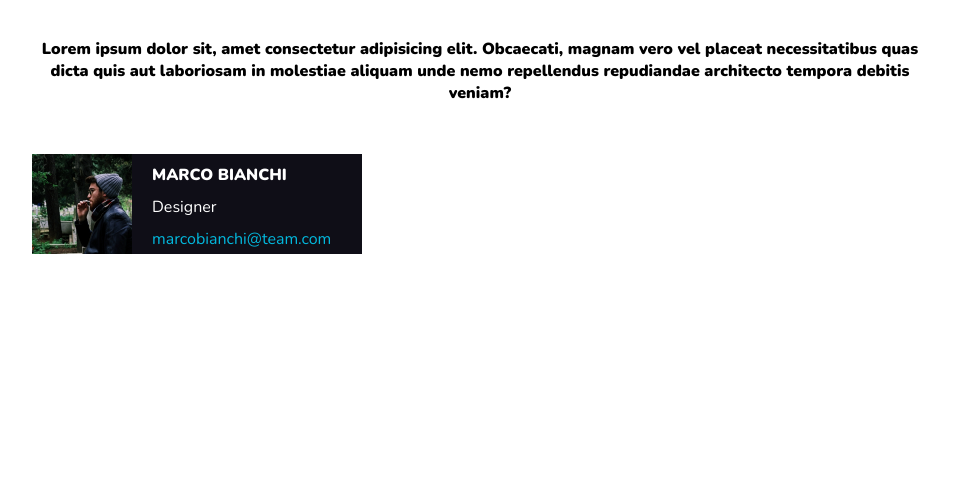
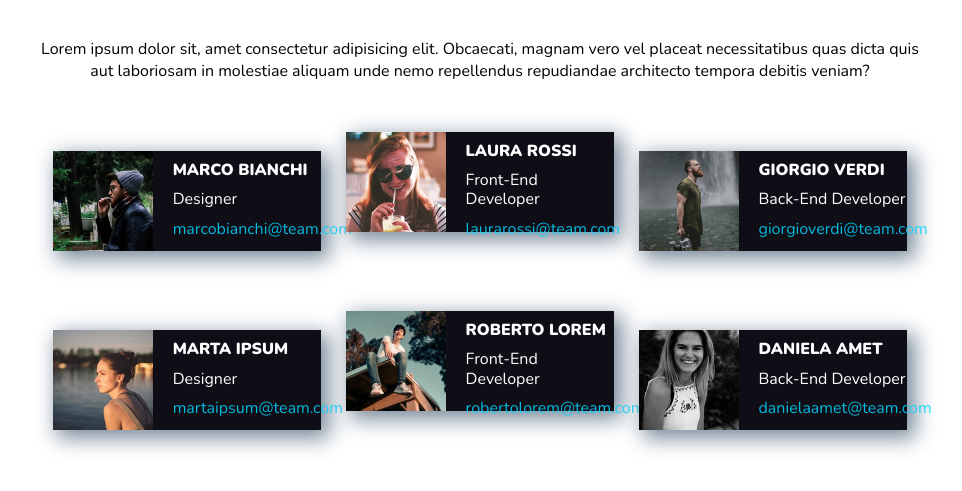
Before and after one commit to AleDelCampo/html-css-float-cards, a plain HTML site: page index.html in a window 1280 px wide. Shown: the part 105-596 px from the top of the page, without its empty margins (160-1122 px from the left). Drawn offline with nearby package versions, Linux system fonts and the light colour scheme.

Commit message:
Esercizio Completo!!

```diff
--- a/index.html
+++ b/index.html
@@ -12,40 +12,72 @@
     <link href="https://fonts.googleapis.com/css2?family=Nunito:wght@400;700;900&display=swap" rel="stylesheet">
 </head>
 
-
-
-
 <body>
-
-
-
     <main class="container">
 
         <h1>Meet Our Team</h1>
 
-        <p><strong>Lorem ipsum dolor sit, amet consectetur adipisicing elit. Obcaecati, magnam vero vel placeat necessitatibus quas dicta quis aut laboriosam in molestiae aliquam unde nemo repellendus repudiandae architecto tempora debitis veniam?</strong></p>
+        <p>Lorem ipsum dolor sit, amet consectetur adipisicing elit. Obcaecati, magnam vero vel placeat necessitatibus quas dicta quis aut laboriosam in molestiae aliquam unde nemo repellendus repudiandae architecto tempora debitis veniam?</p>
 
-        <section class="row clearfix">
-           <img src="img/male1.png" alt="Mario Bianchi" style="">
-           <ul>
-                <li><strong>MARCO BIANCHI</strong></li>
-                <li>Designer</li>
-                <li><a href="email">marcobianchi@team.com</a></li>
-           </ul>
+        <section class="upsection">
+            <div class="row clearfix">
+                <img src="img/male1.png" alt="Mario Bianchi">
+                <ul>
+                     <li><strong>MARCO BIANCHI</strong></li>
+                     <li>Designer</li>
+                     <li><a href="email">marcobianchi@team.com</a></li>
+                </ul>
+            </div>
+
+            <div class="row clearfix central">
+                <img src="img/female1.png" alt="Laura Rossi">
+                <ul>
+                    <li><strong>LAURA ROSSI</strong></li>
+                    <li>Front-End Developer</li>
+                    <li><a href="email">laurarossi@team.com</a></li>
+                </ul>
+            </div>
+
+            <div class="row clearfix">
+
+                <img src="img/male2.png" alt="Giorgio Verdi">
+                <ul>
+                    <li><strong>GIORGIO VERDI</strong></li>
+                    <li>Back-End Developer</li>
+                    <li><a href="email">giorgioverdi@team.com</a></li>
+                </ul>
+            </div>
         </section>
 
+        <section>
+            <div class="row clearfix">
+               <img src="img/female2.png" alt="Marta Ipsum">
+               <ul>
+                    <li><strong>MARTA IPSUM</strong></li>
+                    <li>Designer</li>
+                    <li><a href="email">martaipsum@team.com</a></li>
+               </ul>
+            </div>
 
+            <div class="row clearfix central">
+               <img src="img/male3.png" alt="Roberto Lorem">
+               <ul>
+                    <li><strong>ROBERTO LOREM</strong></li>
+                    <li>Front-End Developer</li>
+                    <li><a href="email">robertolorem@team.com</a></li>
+                </ul>
+            </div>
 
+            <div class="row clearfix">
 
-
-
+               <img src="img/female3.png" alt="Daniela Amet">
+               <ul>
+                    <li><strong>DANIELA AMET</strong></li>
+                    <li>Back-End Developer</li>
+                    <li><a href="email">danielaamet@team.com</a></li>
+                </ul>
+            </div>
+        </section>
     </main>
-
-
-
 </body>
-
-
-
-
 </html>
--- a/style.css
+++ b/style.css
@@ -6,6 +6,13 @@
 
 body {
     font-family: 'Nunito', sans-serif;
+}
+
+.container {
+    width: 70%;
+    margin-left: auto;
+    margin-right: auto;
+    text-align: center;
 }
 
 h1 {
@@ -19,40 +26,52 @@ p{
     margin-bottom: 50px;
 }
 
-.container {
-    width: 70%;
-    margin-left: auto;
-    margin-right: auto;
-    text-align: center;
+.upsection{
+    margin-bottom: 60px;
 }
 
 
+
+.row {
+    display: inline-block;
+    width: calc(90% / 3);
+    height:100px;
+    background:#0f0e17;
+    box-shadow: 6px 6px 20px 2px lightslategray;
+}
+
 .row img {
-
     float:left;
     width: 100px;
     height: 100px;
 }
 
-.row {
-    width:330px;
-    height:100px;
-    background:#0f0e17;
+.clearfix::after {
+    content: '';
+    display: table;
+    clear: both;
 }
 
 ul li{
     color: white;
     list-style-type: none;
-    float: left;
     padding-left: 20px;
     padding-top: 10px;
+    text-align: left;
+    padding-left: 120px;
+    line-height: 120%;
+}
+
+a{
+    text-decoration: none;
+    color: #00d5ffdb;
 }
 
 strong{
     font-weight: 900;
 }
 
-a{
-    text-decoration: none;
-    color: #00d5ffdb;
+
+.central{
+    margin: 0 20px 0 20px;
 }
```
